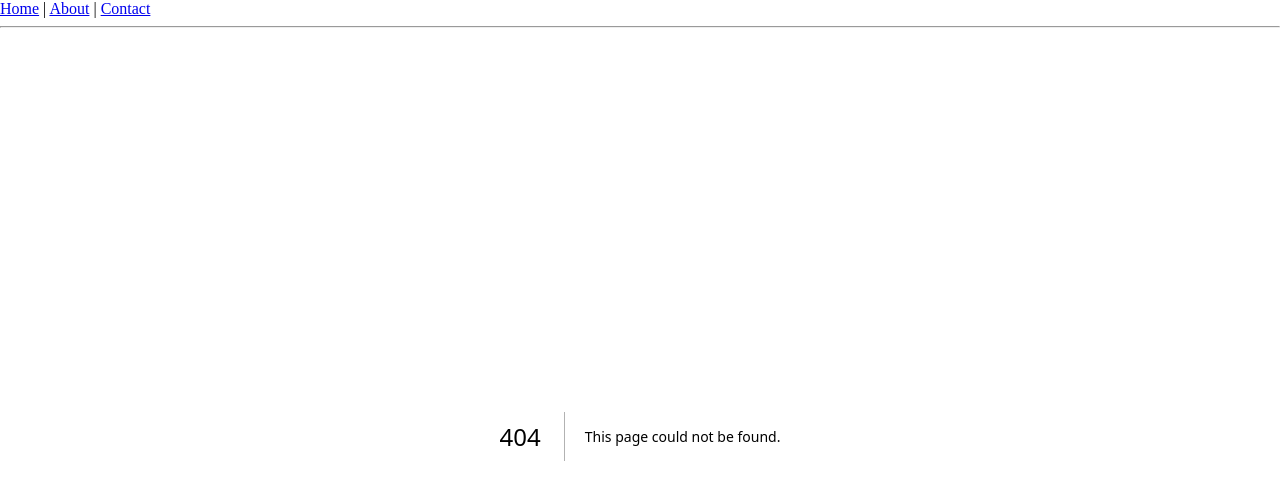
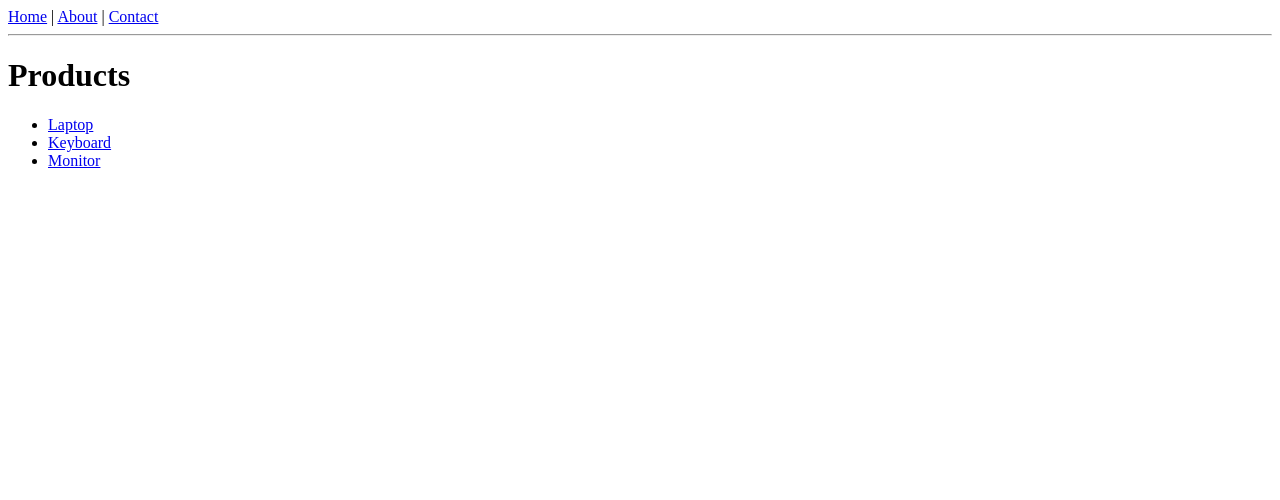
Before and after one commit to chhayashah/nextjs-practice, a Next.js app: page /products in a window 1280 px wide. Before the commit this address had no page. Shown: the top 500 px of the page. Built offline with nearby package versions, Linux system fonts and the light colour scheme.

Commit message:
add dynamic product routing

```diff
--- /dev/null
+++ b/app/products/page.tsx
@@ -0,0 +1,21 @@
+import Link from "next/link";
+
+export default function Products() {
+    return (
+      <div>
+        <h1>Products</h1>
+
+        <ul>
+          <li>
+            <Link href="/products/1">Laptop</Link>
+          </li>
+          <li>
+            <Link href="/products/2">Keyboard</Link>
+          </li>
+          <li>
+            <Link href="/products/3">Monitor</Link>
+          </li>
+        </ul>
+      </div>
+    );
+}
```
Also changed, not shown: app/products/[id]/page.tsx (added, +14 -0 lines).
